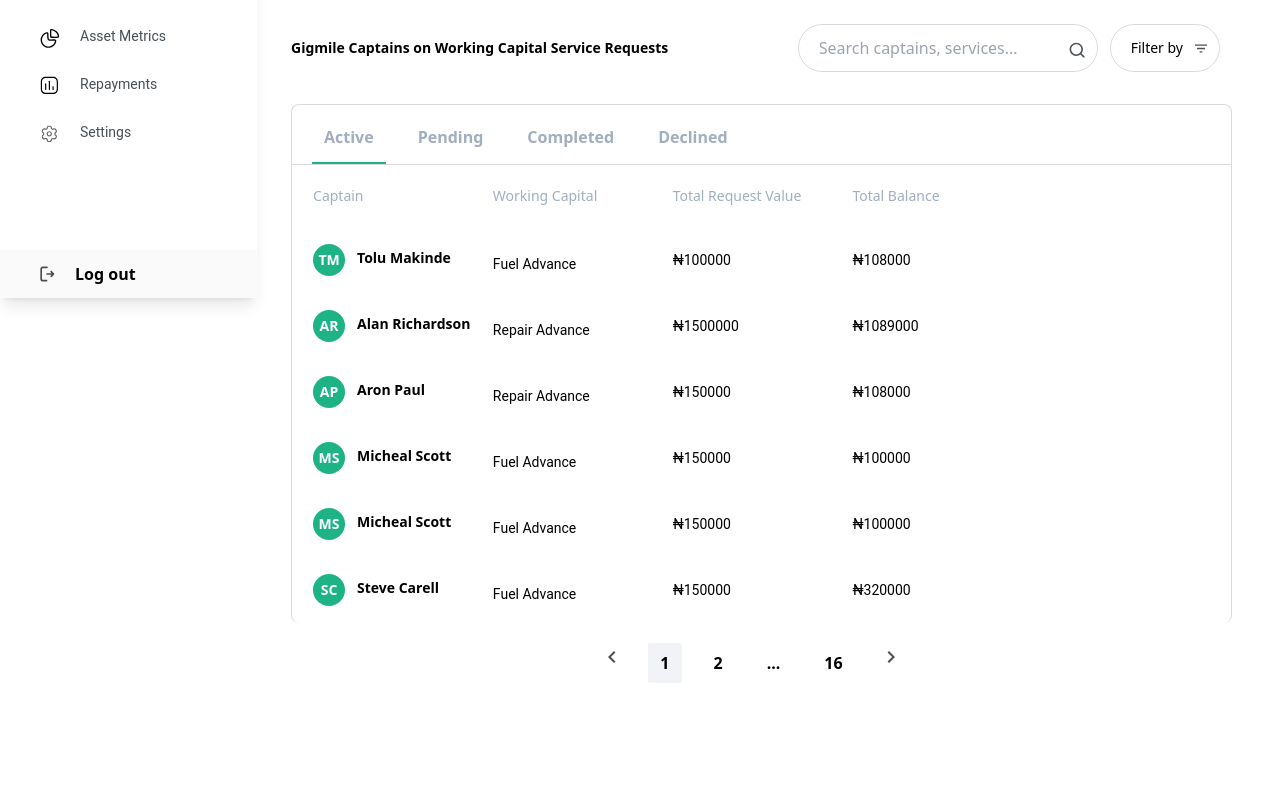
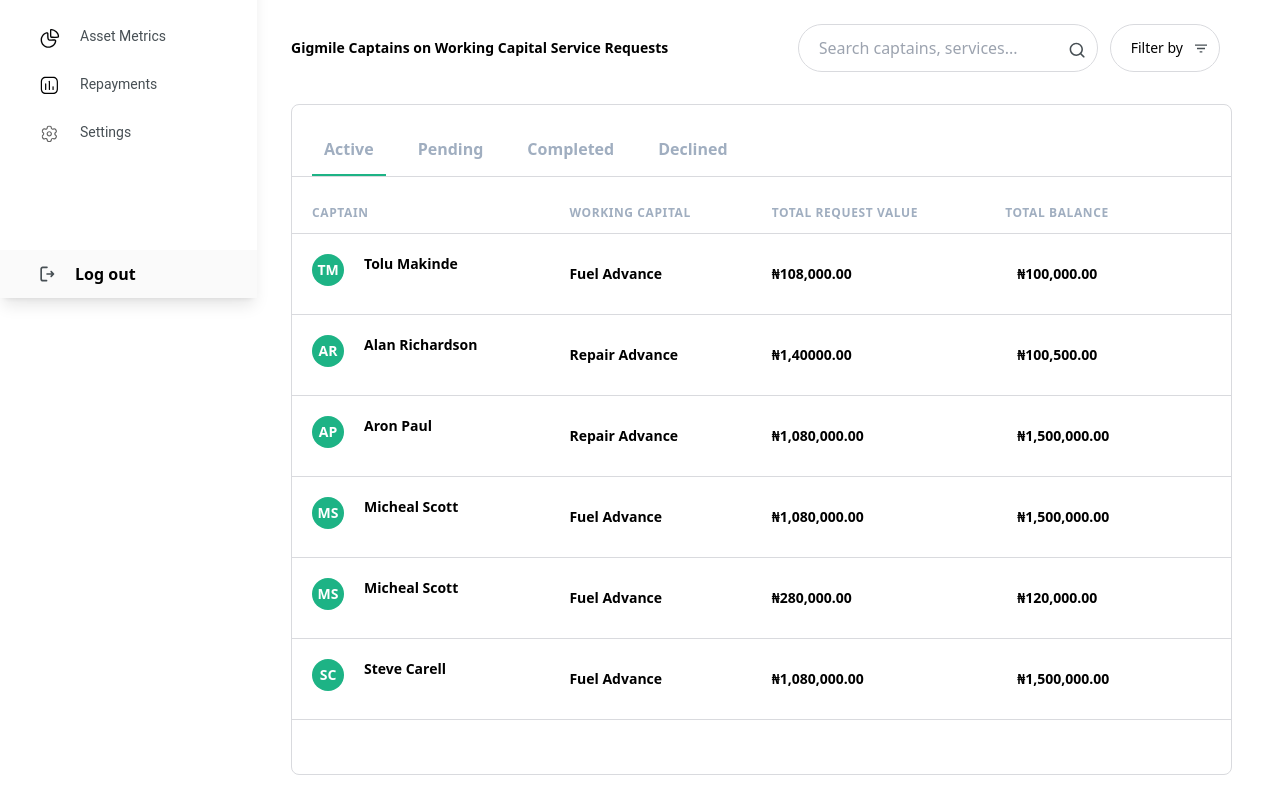
Before and after one commit to Makinde1034/Gigmile, a Next.js app: page / in a window 1280 px wide. Shown: the part 502-1297 px from the top of the page. Before the commit the page ends 1245 px from the top, so only its background shows below. Built offline with nearby package versions, Linux system fonts and the light colour scheme.

Commit message:
Fix: transactions table fix

```diff
--- a/src/components/Transactions.tsx
+++ b/src/components/Transactions.tsx
@@ -28,38 +28,38 @@
     {
       captain: 'Tolu Makinde',
       workingCapital: 'Fuel Advance',
-      totalRequest: 100000,
-      totalBalance: 108000,
+      totalRequest: '100,000.00',
+      totalBalance: '108,000.00',
     },
     {
       captain: 'Alan Richardson',
       workingCapital: 'Repair Advance',
-      totalRequest: 1500000,
-      totalBalance: 1089000,
+      totalRequest: '100,500.00',
+      totalBalance: '1,40000.00',
     },
     {
       captain: 'Aron Paul',
       workingCapital: 'Repair Advance',
-      totalRequest: 150000,
-      totalBalance: 108000,
+      totalRequest: '1,500,000.00',
+      totalBalance: '1,080,000.00',
     },
     {
       captain: 'Micheal Scott',
       workingCapital: 'Fuel Advance',
-      totalRequest: 150000,
-      totalBalance: 100000,
+      totalRequest: '1,500,000.00',
+      totalBalance: '1,080,000.00',
     },
     {
       captain: 'Micheal Scott',
       workingCapital: 'Fuel Advance',
-      totalRequest: 150000,
-      totalBalance: 100000,
+      totalRequest: '120,000.00',
+      totalBalance: '280,000.00',
     },
     {
       captain: 'Steve Carell',
       workingCapital: 'Fuel Advance',
-      totalRequest: 150000,
-      totalBalance: 320000,
+      totalRequest: '1,500,000.00',
+      totalBalance: '1,080,000.00',
     },
   ]
 
@@ -69,7 +69,7 @@
   }
   return (
     <div>
-      <div className="w-full   border-t border-l border-r border-[#D9DADE] rounded-lg pt-5 overflow-x-scroll">
+      {/* <div className="w-full   border-t border-l border-r border-[#D9DADE] rounded-lg pt-5 overflow-x-scroll">
         <nav className=" border-b h-10 border-[#D9DADE] px-5 ">
           <ul className="flex h-full ">
             {tabs.map((item, index) => (
@@ -98,7 +98,7 @@
           </thead>
           <tbody className="">
             {captainInfo.map((item, index) => (
-              <tr className="w-96 z-40 rw lg:w-full overflow-x-scroll justify-between flex items-center px-5 cursor-pointer  border-b-1 border-[#D9DADE] py-4">
+              <tr className=" z-40 rw lg:w-full overflow-x-scroll justify-between flex items-center px-5 cursor-pointer  border-b-1 border-[#D9DADE] py-4">
                 <td className="flex  font-normal justify-start w-[25%]">
                   <div className="hidden lg:block">
                     <div className="items-center  justify-center flex rounded-full h-8 w-8 bg-[#1DB385] mr-3">
@@ -110,7 +110,7 @@
                   </div>
                   <p className="text-[#000000] text-sm mt-1 font-semibold">{item.captain}</p>
                 </td>
-                <td className="flex font-normal pt-2 rob lg:text-sm text-xs justify-start lg:w-[25%]">
+                <td className="flex font-normal  pt-2 rob lg:text-sm text-xs justify-start lg:w-[25%]">
                   {item.workingCapital}
                 </td>
                 <td className="flex  font-normal rob  lg:text-sm text-xs   justify-start lg:w-[25%]">
@@ -145,6 +145,93 @@
         <span className="mr-5 px-3 py-2 cursor-pointer">
           <Image src={arrowRight} />
         </span>
+      </div> */}
+      {/* ******* */}
+      {/* div class="container mx-auto px-4 sm:px-8"> */}
+      <div className="py-8 overflow-auto border border-[#D9DADE] rounded-lg">
+        <nav className=" border-b h-10 border-[#D9DADE] px-5 ">
+          <ul className="flex h-full ">
+            {tabs.map((item, index) => (
+              <li
+                onClick={() => setActiveTab(index)}
+                className={`${
+                  activeTab === index && 'border-[#1DB385] border-b-2  text-[#000000]'
+                } mr-5 text-[#A0AEC0] font-semibold px-3 cursor-pointer `}
+              >
+                {item.title}
+              </li>
+            ))}
+          </ul>
+        </nav>
+        <div className="-mx-4 sm:-mx-8 px-4 sm:px-8 py-4 ">
+          <div className="inline-block min-w-full overflow-hidden">
+            <table className="min-w-full leading-normal">
+              <thead>
+                <tr className="border-b border-[#D9DADE]">
+                  <th className="px-5 py-3 bg-gray-100 text-left text-[#A0AEC0] text-xs  font-semibold  uppercase tracking-wider">
+                    Captain
+                  </th>
+                  <th className="px-5 py-3  bg-gray-100 text-left text-[#A0AEC0] text-xs  font-semibold   uppercase tracking-wider">
+                    Working Capital
+                  </th>
+                  <th className="px-5 py-3  bg-gray-100 text-left text-[#A0AEC0] text-xs  font-semibold  uppercase tracking-wider">
+                    Total Request Value
+                  </th>
+                  <th className="px-5 py-3 bg-gray-100 text-left text-[#A0AEC0] text-xs  font-semibold  uppercase tracking-wider">
+                    Total Balance
+                  </th>
+                  <th className="px-5 py-3  bg-gray-100"></th>
+                </tr>
+              </thead>
+              <tbody>
+                {captainInfo.map((item, index) => (
+                  <tr className="border-b rw border-[#D9DADE] cursor-pointer">
+                    <td className="px-5 py-5 bg-white text-sm">
+                      <div className="flex">
+                        <div className="flex-shrink-0 w-10 h-10">
+                          <div className="items-center  justify-center flex rounded-full h-8 w-8 bg-[#1DB385] mr-3">
+                            <p className="text-[#FFFFFF] text-sm font-semibold">
+                              {' '}
+                              {item.captain.split(' ')[0][0]}
+                              {item.captain.split(' ')[1][0]}
+                            </p>
+                          </div>
+                        </div>
+                        <div className="ml-3">
+                          <p className="text-gray-900 font-bold whitespace-no-wrap">{item.captain}</p>
+                        </div>
+                      </div>
+                    </td>
+                    <td className="px-5 py-5 bg-white text-sm">
+                      <p className="text-gray-900 font-semibold whitespace-no-wrap">{item.workingCapital}</p>
+                    </td>
+                    <td className="px-5 py-5  bg-white text-sm">
+                      <p className="text-gray-900 font-semibold  whitespace-no-wrap"> ₦{item.totalBalance}</p>
+                    </td>
+                    <td className="px-5 py-5  bg-white text-sm">
+                      <span className="relative inline-block px-3 py-1 font-semibold text-green-900 leading-tight">
+                        <span aria-hidden className="absolute inset-0 bg-green-200 opacity-50 rounded-full"></span>
+                        <span className="relative"> ₦{item.totalRequest}</span>
+                      </span>
+                    </td>
+                    <td className="px-5 py-5 bg-white text-sm text-right">
+                      <button type="button" className="relative inline-block text-gray-500 hover:text-gray-700">
+                        <div onClick={() => handleDetails(index)} className="menu">
+                          <Image src={icon} />
+                        </div>
+                        {openDetailsBox && activeIndex === index && (
+                          <div className="z-50 absolute  left-[-100px] bg-[#FFFFFF] rounded-lg shadow p-3">
+                            <p className='text-sm'>View more details</p>
+                          </div>
+                        )}
+                      </button>
+                    </td>
+                  </tr>
+                ))}
+              </tbody>
+            </table>
+          </div>
+        </div>
       </div>
     </div>
   )
```
